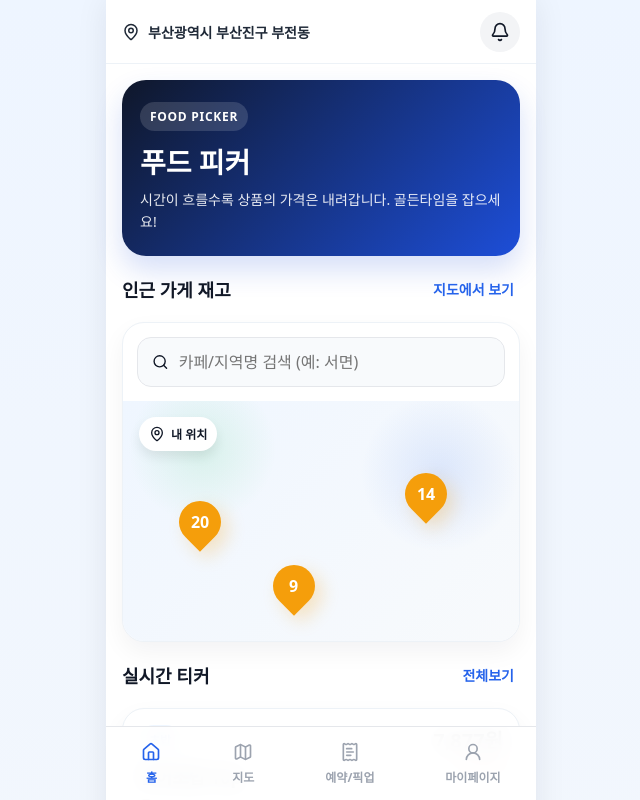
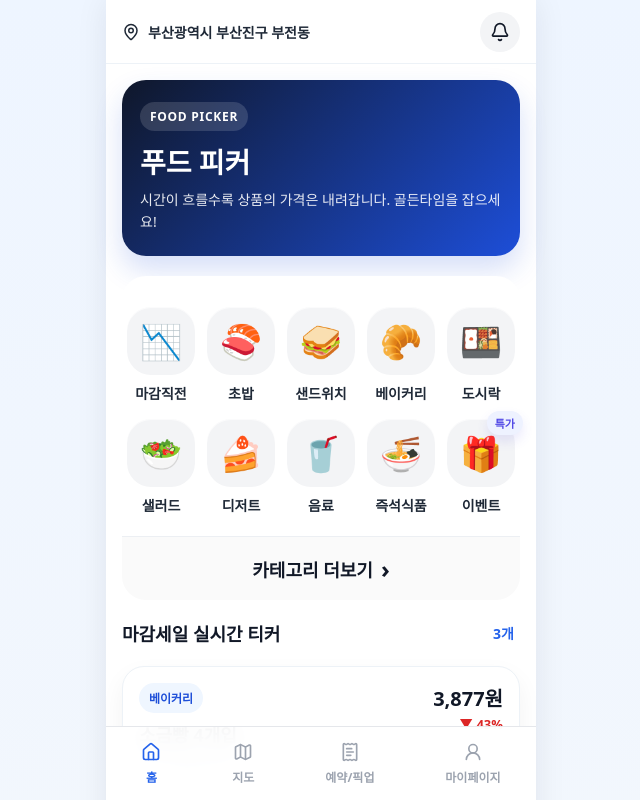
Before and after one commit to Hello-Worldismine/food_picker_FE, a React (Vite) app: page / in a window 1280 px wide. Shown: the top 800 px of the page, without its empty margins (319-959 px from the left). Built offline with nearby package versions, Linux system fonts and the light colour scheme.

Commit message:
fix HomePage

```diff
--- a/src/App.css
+++ b/src/App.css
@@ -1416,3 +1416,131 @@
     flex-direction: column;
   }
 }
+
+.category-section {
+  background: #ffffff;
+  border-radius: 24px;
+  padding: 12px 0 0;
+}
+
+.category-grid {
+  display: grid;
+  grid-template-columns: repeat(5, minmax(0, 1fr));
+  gap: 14px 10px;
+  padding: 18px 4px 20px;
+}
+
+.category-card {
+  display: flex;
+  flex-direction: column;
+  align-items: center;
+  gap: 10px;
+  border: none;
+  background: transparent;
+  cursor: pointer;
+}
+
+.category-card__icon-wrap {
+  position: relative;
+  width: 68px;
+  height: 68px;
+  border-radius: 24px;
+  background: #f3f4f6;
+  display: flex;
+  align-items: center;
+  justify-content: center;
+  box-shadow: inset 0 1px 0 rgba(255, 255, 255, 0.7);
+}
+
+.category-card.active .category-card__icon-wrap {
+  background: linear-gradient(135deg, #dbeafe 0%, #eff6ff 100%);
+  box-shadow: 0 10px 18px rgba(37, 99, 235, 0.12);
+}
+
+.category-card__icon {
+  font-size: 34px;
+  line-height: 1;
+}
+
+.category-card__label {
+  font-size: 14px;
+  font-weight: 700;
+  color: #1f2937;
+  text-align: center;
+  line-height: 1.3;
+  word-break: keep-all;
+}
+
+.category-card__badge {
+  position: absolute;
+  top: -8px;
+  right: -8px;
+  padding: 4px 8px;
+  border-radius: 999px;
+  background: #eef2ff;
+  color: #4f46e5;
+  font-size: 11px;
+  font-weight: 800;
+  box-shadow: 0 6px 12px rgba(79, 70, 229, 0.12);
+}
+
+.category-more-button {
+  width: 100%;
+  min-height: 64px;
+  display: flex;
+  align-items: center;
+  justify-content: center;
+  gap: 8px;
+  border-top: 1px solid #eceff3;
+  background: #fafafa;
+  color: #111827;
+  font-size: 18px;
+  font-weight: 800;
+  border-radius: 0 0 24px 24px;
+}
+
+.category-more-button span {
+  font-size: 24px;
+  line-height: 1;
+}
+
+@media (max-width: 390px) {
+  .category-grid {
+    grid-template-columns: repeat(4, minmax(0, 1fr));
+  }
+
+  .category-card__icon-wrap {
+    width: 62px;
+    height: 62px;
+    border-radius: 20px;
+  }
+
+  .category-card__icon {
+    font-size: 30px;
+  }
+
+  .category-card__label {
+    font-size: 13px;
+  }
+}
+
+.empty-category-card {
+  padding: 24px 18px;
+  border-radius: 22px;
+  background: white;
+  border: 1px solid #edf2f7;
+  box-shadow: 0 10px 24px rgba(15, 23, 42, 0.05);
+  text-align: center;
+}
+
+.empty-category-card p {
+  margin: 0 0 8px;
+  font-size: 15px;
+  font-weight: 800;
+  color: #374151;
+}
+
+.empty-category-card span {
+  font-size: 13px;
+  color: #9ca3af;
+}
--- /dev/null
+++ b/src/components/Home/CategoryGrid.jsx
@@ -0,0 +1,36 @@
+import { homeCategories } from '../../mock/mockData'
+
+function CategoryGrid({ selectedCategory, onSelectCategory }) {
+  return (
+    <section className="category-section">
+      <div className="category-grid">
+        {homeCategories.map((category) => {
+          const isActive = selectedCategory === category.label
+
+          return (
+            <button
+              key={category.id}
+              type="button"
+              className={`category-card ${isActive ? 'active' : ''}`}
+              onClick={() => onSelectCategory(category.label)}
+            >
+              <div className="category-card__icon-wrap">
+                {category.badge && (
+                  <span className="category-card__badge">{category.badge}</span>
+                )}
+                <div className="category-card__icon">{category.emoji}</div>
+              </div>
+              <span className="category-card__label">{category.label}</span>
+            </button>
+          )
+        })}
+      </div>
+
+      <button type="button" className="category-more-button">
+        카테고리 더보기 <span>›</span>
+      </button>
+    </section>
+  )
+}
+
+export default CategoryGrid
--- a/src/mock/mockData.js
+++ b/src/mock/mockData.js
@@ -273,3 +273,48 @@ export const userInfo = {
 
     return null
   }
+
+  export const homeCategories = [
+    { id: 1, label: '마감직전', emoji: '📉', active: true },
+    { id: 2, label: '초밥', emoji: '🍣' },
+    { id: 3, label: '샌드위치', emoji: '🥪' },
+    { id: 4, label: '베이커리', emoji: '🥐' },
+    { id: 5, label: '도시락', emoji: '🍱' },
+    { id: 6, label: '샐러드', emoji: '🥗' },
+    { id: 7, label: '디저트', emoji: '🍰' },
+    { id: 8, label: '음료', emoji: '🥤' },
+    { id: 9, label: '즉석식품', emoji: '🍜' },
+    { id: 10, label: '이벤트', emoji: '🎁', badge: '특가' },
+  ]
+  export function getFilteredProductsByCategory(categoryLabel) {
+    if (!categoryLabel || categoryLabel === '전체') {
+      return products
+    }
+
+    if (categoryLabel === '마감세일') {
+      return [...products].sort((a, b) => a.remainMinutes - b.remainMinutes)
+    }
+
+    if (categoryLabel === '이벤트') {
+      return products.filter((item) => item.dropRate >= 35)
+    }
+
+    const categoryMap = {
+      초밥: '초밥',
+      샌드위치: '샌드위치',
+      베이커리: '베이커리',
+      도시락: '도시락',
+      샐러드: '샐러드',
+      디저트: '디저트',
+      음료: '음료',
+      한그릇: '한그릇',
+    }
+
+    const mappedCategory = categoryMap[categoryLabel]
+
+    if (!mappedCategory) {
+      return products
+    }
+
+    return products.filter((item) => item.category === mappedCategory)
+  }
--- a/src/pages/HomePage.jsx
+++ b/src/pages/HomePage.jsx
@@ -1,22 +1,42 @@
+import { useMemo, useState } from 'react'
 import HeroBanner from '../components/Home/HeroBanner'
-import MapCard from '../components/Home/MapCard'
+import CategoryGrid from '../components/Home/CategoryGrid'
 import ProductTickerCard from '../components/Home/ProductTickerCard'
 import SectionTitle from '../components/Common/SectionTitle'
-import { products } from '../mock/mockData'
+import { getFilteredProductsByCategory } from '../mock/mockData'
 
 function HomePage() {
+  const [selectedCategory, setSelectedCategory] = useState('마감세일')
+
+  const filteredProducts = useMemo(() => {
+    return getFilteredProductsByCategory(selectedCategory)
+  }, [selectedCategory])
+
   return (
     <div className="page home">
       <HeroBanner />
 
-      <SectionTitle title="인근 가게 재고" action="지도에서 보기" />
-      <MapCard />
+      <CategoryGrid
+        selectedCategory={selectedCategory}
+        onSelectCategory={setSelectedCategory}
+      />
 
-      <SectionTitle title="실시간 티커" action="전체보기" />
+      <SectionTitle
+        title={`${selectedCategory} 실시간 티커`}
+        action={`${filteredProducts.length}개`}
+      />
+
       <div className="ticker-list">
-        {products.map((item) => (
-          <ProductTickerCard key={item.id} item={item} />
-        ))}
+        {filteredProducts.length > 0 ? (
+          filteredProducts.map((item) => (
+            <ProductTickerCard key={item.id} item={item} />
+          ))
+        ) : (
+          <div className="empty-category-card">
+            <p>{selectedCategory} 카테고리 상품이 아직 없습니다.</p>
+            <span>다른 카테고리를 선택해보세요.</span>
+          </div>
+        )}
       </div>
     </div>
   )
```
